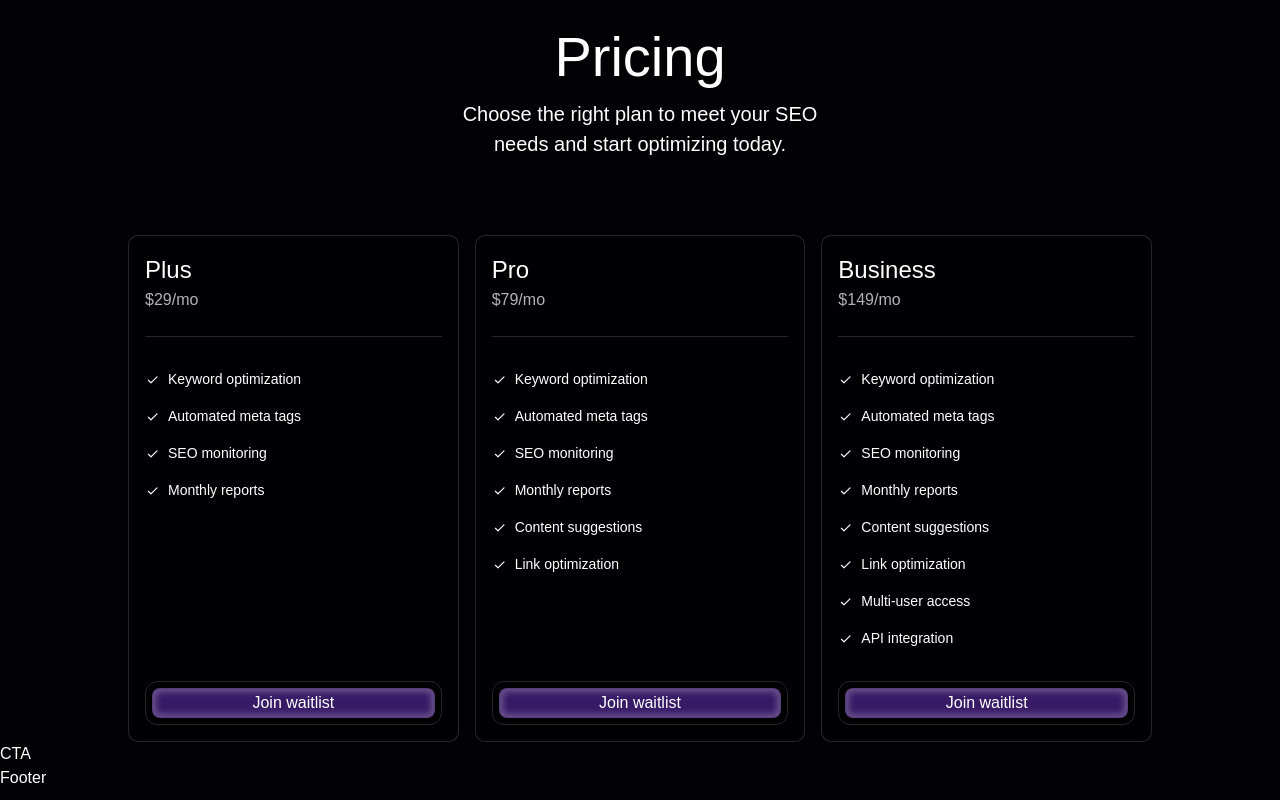
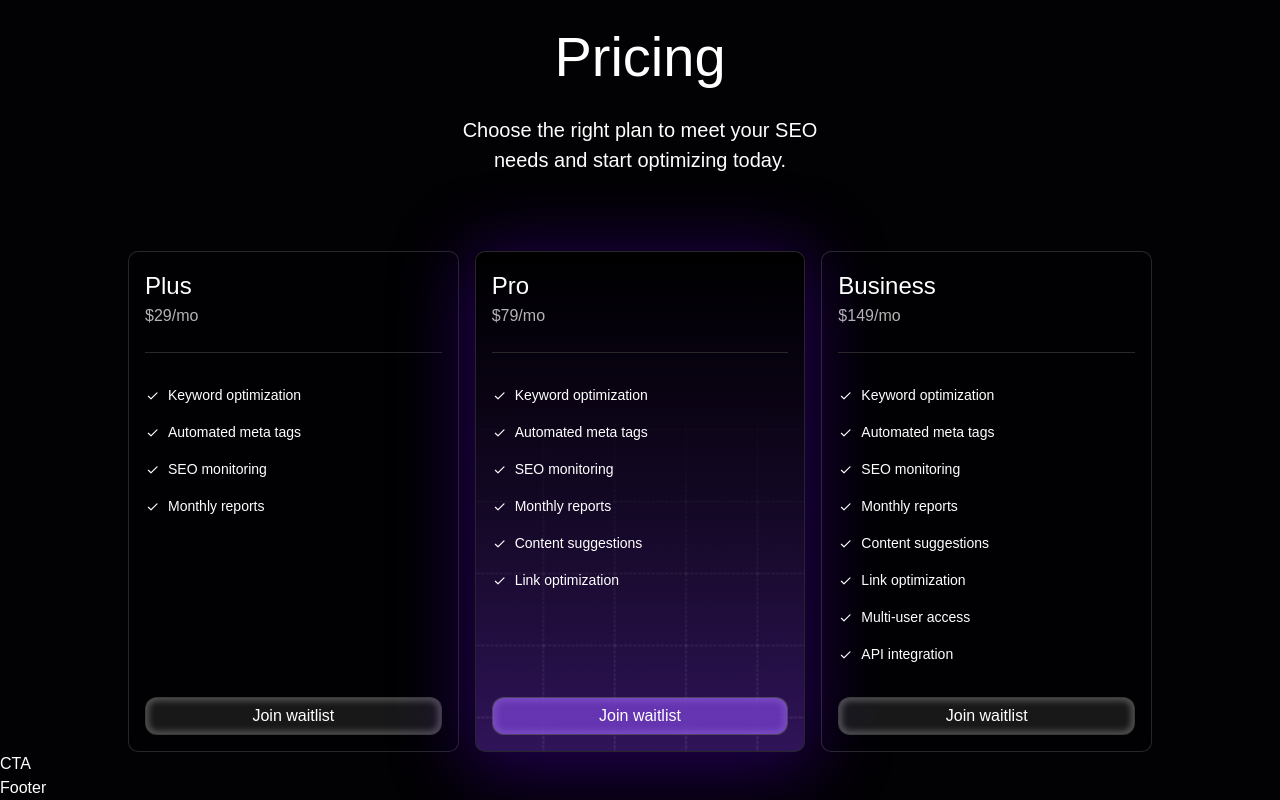
Before and after one commit to vijaymurugann/test-run, a Next.js app: page / in a window 1280 px wide. Shown: the part 4282-5082 px from the top of the page. Built offline with nearby package versions, Linux system fonts and the light colour scheme.

Commit message:
ADDED: pricing section

```diff
--- a/app/globals.css
+++ b/app/globals.css
@@ -111,6 +111,14 @@ body {
   );
 }
 
+.pricing-gradient {
+  background: linear-gradient(180deg, #010002 0%, #361764 100%);
+}
+
+.pricing-card-shadow {
+  box-shadow: 0px 10px 74px 10px rgba(78, 0, 191, 0.41);
+}
+
 @keyframes fadeInUp {
   from {
     opacity: 0;
--- /dev/null
+++ b/components/Buttons/Tertiary-Button.jsx
@@ -0,0 +1,21 @@
+import React from "react";
+
+const TertiaryButton = ({ text , active}) => {
+  return (
+    <a
+      className="rounded-[12px] text-center border border-white/15 flex gap-[10px] text-white cursor-pointer hover:p-[1px] transition-all duration-300 "
+      style={{
+        backdropFilter: "blur(14px)",
+        background: "#3D3D3D66",
+        boxShadow: "0px 0px 6px 3px #FFFFFF40 inset",
+      }}>
+      <a
+        className={`w-full py-[6px] rounded-[12px] transition-all duration-300 ${active && "bg-[#8c45ff92]"}  hover:bg-[#8c45ff92]`}
+        style={{}}>
+        {text}
+      </a>
+    </a>
+  );
+};
+
+export default TertiaryButton;
--- a/components/Pricing.jsx
+++ b/components/Pricing.jsx
@@ -1,6 +1,6 @@
 import Image from "next/image";
 import React from "react";
-import PrimaryButton from "./Buttons/Primary-Button";
+import TertiaryButton from "./Buttons/Tertiary-Button";
 
 const pricingPlans = [
   {
@@ -24,6 +24,7 @@ const pricingPlans = [
       "Content suggestions",
       "Link optimization",
     ],
+    active: true,
   },
   {
     title: "Business",
@@ -41,25 +42,26 @@ const pricingPlans = [
   },
 ];
 
-const Pricing = () => {
+const PricingCard = ({ plan, idx }) => {
   return (
-    <section className="w-screen px-4 max-w-7xl mx-auto flex flex-col items-center justify-center">
-      <div className=" mx-auto py-[76px] px-[50px] text-center">
-        <h3 className="text-white text-[56px] font-medium">Pricing</h3>
-        <p className="max-w-[500px] text-white text-[20px] font-normal">
-          Choose the right plan to meet your SEO <br /> needs and start
-          optimizing today.
-        </p>
-      </div>
-      <div className="pricing flex gap-4 max-w-5xl w-full">
-        {pricingPlans.map((plan, idx) => (
     <div
       key={idx}
-            className="flex-1 flex flex-col bg-[#0000000F] border border-white/15 rounded-[10px] ">
+      className={`relative flex-1 flex flex-col bg-[#0000000F] border border-white/15 rounded-[10px] overflow-hidden ${
+        plan.active && `pricing-card-shadow`
+      }`}>
+      {plan.active && (
+        <div className="absolute top-0 left-0 w-[110%] -translate-x-2 h-full pricing-gradient -z-10">
+          <Image
+            src="/images/pattern.png"
+            alt="plus"
+            fill
+            className="object-cover"
+          />
+        </div>
+      )}
+
       <div className="m-4 pb-6 border-b border-[#282729]">
-              <h3 className="text-white text-[24px] font-medium">
-                {plan.title}
-              </h3>
+        <h3 className="text-white text-[24px] font-medium">{plan.title}</h3>
         <span className="text-white/70 text-[16px] font-normal">
           {plan.price}
         </span>
@@ -81,9 +83,25 @@ const Pricing = () => {
         ))}
       </div>
       <div className="m-4">
-              <PrimaryButton text="Join waitlist" />
+        <TertiaryButton text="Join waitlist" active={plan.active} />
       </div>
     </div>
+  );
+};
+
+const Pricing = () => {
+  return (
+    <section className="w-screen px-4 max-w-7xl mx-auto flex flex-col items-center justify-center">
+      <div className=" mx-auto py-[76px] px-[50px] text-center">
+        <h3 className="mb-4 text-white text-[56px] font-medium">Pricing</h3>
+        <p className="max-w-[500px] text-white text-[20px] font-normal">
+          Choose the right plan to meet your SEO <br /> needs and start
+          optimizing today.
+        </p>
+      </div>
+      <div className="pricing flex gap-4 max-w-5xl w-full">
+        {pricingPlans.map((plan, idx) => (
+          <PricingCard key={idx} plan={plan} />
         ))}
       </div>
     </section>
```
Also changed, not shown: public/images/pattern.png (added). Lines whose indentation alone changed are shown as unchanged.
